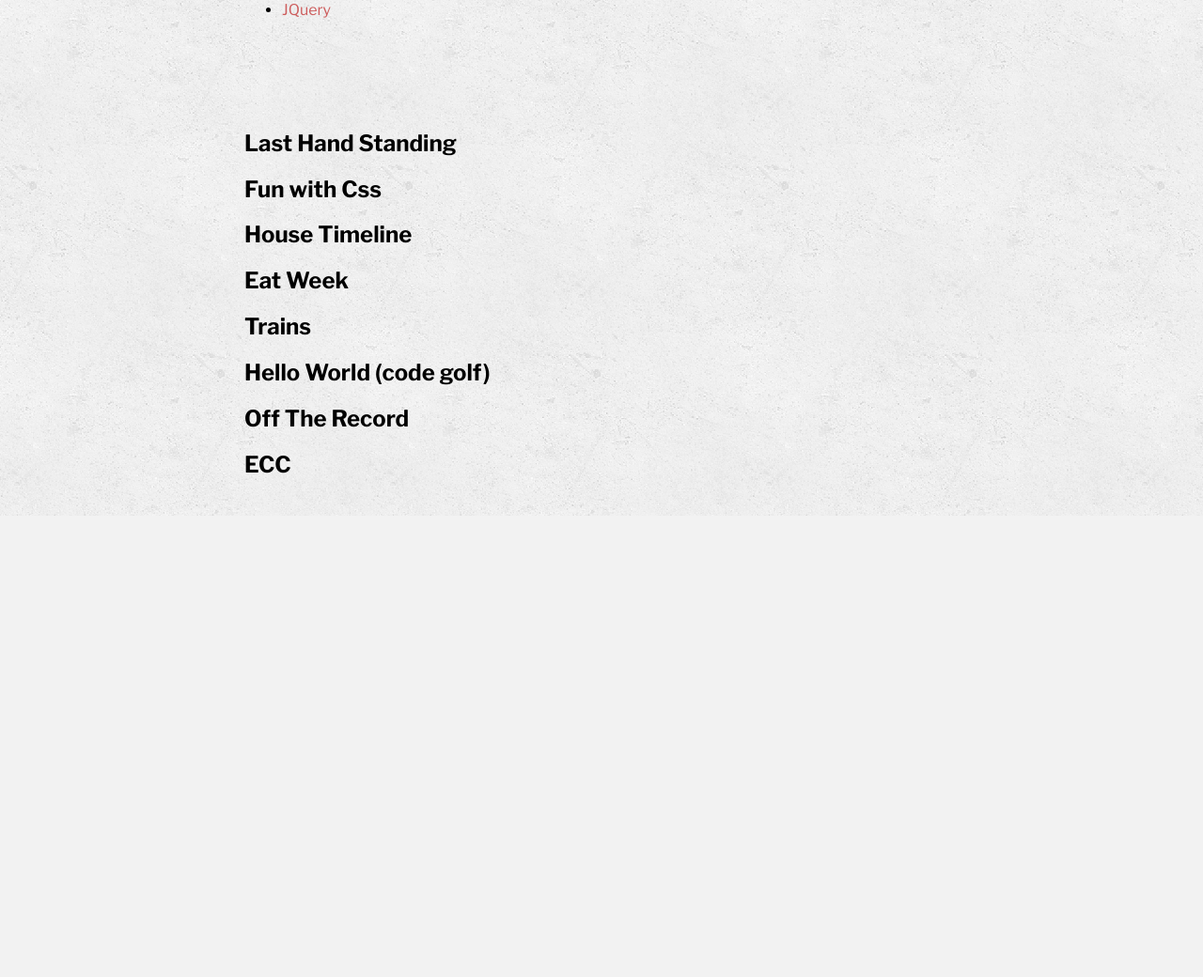
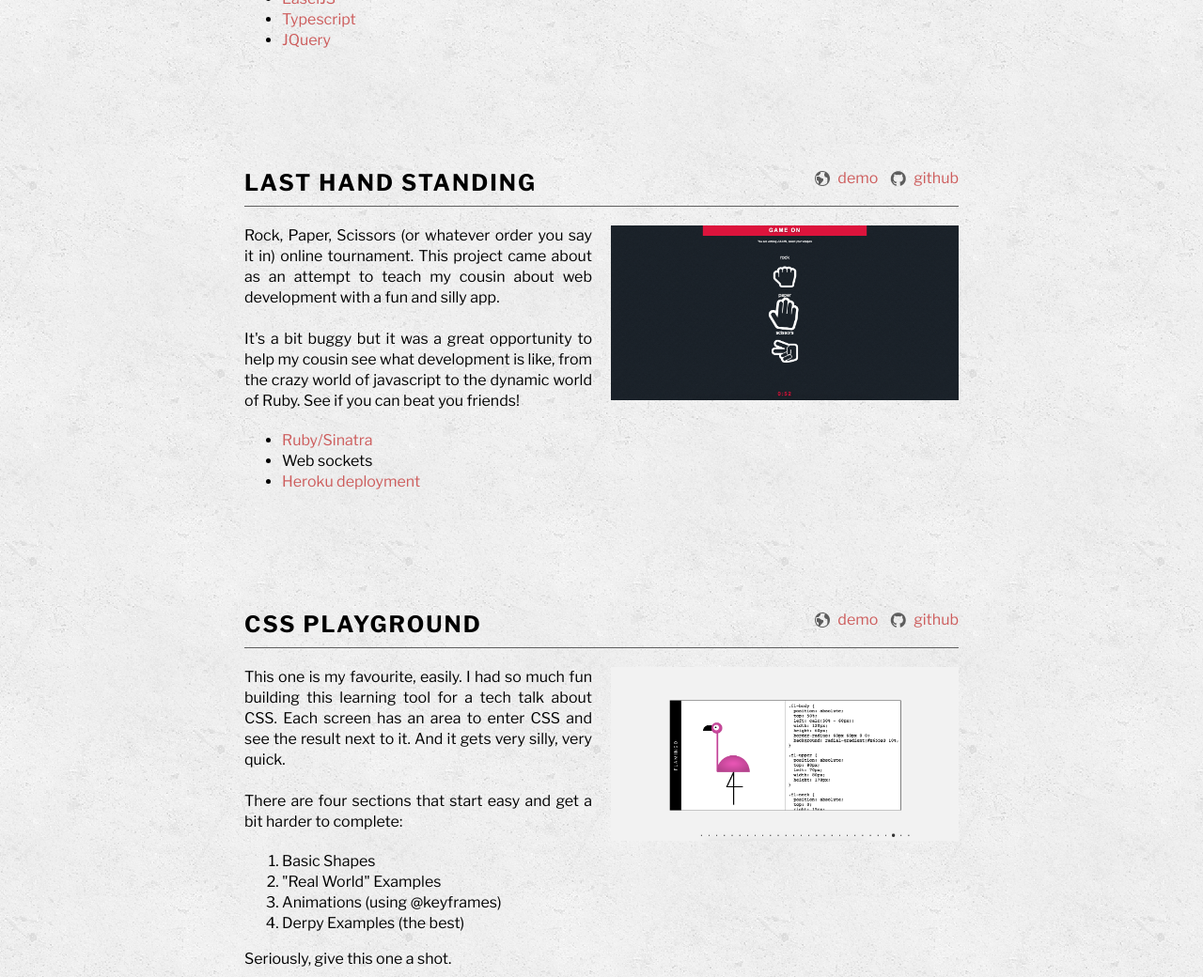
Before and after one commit to jamesformica/jamesformica.github.io, a plain HTML site: page index.html in a window 1280 px wide. Shown: the part 1760-2800 px from the top of the page at 94% size. Before the commit the page ends 2309 px from the top, so only its background shows below. Drawn offline with nearby package versions, Linux system fonts and the light colour scheme; files whose address does not match are found by name.

Commit message:
more things!

```diff
--- a/css/global.css
+++ b/css/global.css
@@ -11,7 +11,6 @@
     width: 100%;
     max-width: 800px;
     margin: 0 auto;
-    /*background: rgba(255,255,255,0.5);*/
     padding: 20px;
     border-radius: 4px;
     box-sizing: border-box;
@@ -20,6 +19,10 @@
 a {
     color: indianred;
     text-decoration: none;
+}
+
+p {
+    margin: 20px 0;
 }
 
 a:hover {
--- a/css/header.css
+++ b/css/header.css
@@ -28,7 +28,7 @@
 }
 
 header > .spin {
-    animation-name: head-spin;
+    /*animation-name: head-spin;*/
     animation-duration: 8s;
     animation-iteration-count: infinite;
     animation-timing-function: ease-in-out;
@@ -38,7 +38,7 @@
 header > .orbit {
     color: lightblue;
     font-size: 70px;
-    animation-name: head-orbit;
+    /*animation-name: head-orbit;*/
     animation-duration: 8s;
     animation-iteration-count: infinite;
     animation-timing-function: ease-in-out;
--- a/css/section.css
+++ b/css/section.css
@@ -67,9 +67,10 @@
 }
 
 section > .info > .image {
+    margin-top: 20px;
     background-size: contain;
     background-repeat: no-repeat;
-    background-position: center;
+    background-position: top;
     max-height: 300px;
     order: 3;
 }
--- a/index.html
+++ b/index.html
@@ -8,6 +8,8 @@
 	<link rel="stylesheet" href="css/section.css">
 	<link rel="stylesheet" href="css/icons.css">
 	<link href="https://fonts.googleapis.com/css?family=Libre+Franklin:400,700" rel="stylesheet">
+
+	<meta name="viewport" content="width=device-width, initial-scale=1.0">
 </head>
 
 <body>
@@ -28,6 +30,7 @@
 	</div>
 
 	<article>
+		<!--Splittr-->
 		<section>
 			<div class="header">
 				<h2 id="splittr">Splittr</h2>
@@ -55,7 +58,7 @@
 					</p>
 					<ul>
 						<li>Static Html</li>
-						<li><a href="#">Typescript<a/></li>
+						<li><a href="#">Typescript</a></li>
 						<li><a href="#">Sass</a></li>
 						<li>SimplePaint</li>
 					</ul>
@@ -64,6 +67,7 @@
 			</div>
 		</section>
 
+		<!--SimplePaint-->
 		<section>
 			<div class="header">
 				<h2 id="simplepaint">Simple Paint</h2>
@@ -80,30 +84,88 @@
 			<div class="info">
 				<div class="description">
 					<p>
-						Imagine MS Paint on an Html Canvas but only with the most basic but awesome features... May i present SimplePaint. It's a tiny library that builds
-                        and allows you to draw whatever your heart desires.
+						Imagine MS Paint on an Html Canvas but only with the most basic but awesome features... May i present SimplePaint. It's a
+						tiny library that constructs a canvas and allows you to draw whatever your heart desires.
 						<br/>
+						<br/> Using EaselJS under the hood to draw lines and ensure mobile compatibility it boosts amazing features such as
+						the Erase tool, Fill tool (with a mediocre attempt at antialiasing) and a gorgeous palette of colours.
 						<br/>
-                        Using EaselJS under the hood to draw lines and ensure mobile compatibility it boosts amazing
-                        features such as the Erase tool, Fill tool (with a mediocre attempt at antialiasing) and a gorgeous palette of colours.
-                        <br/>
-                        <br/>
-                        This one was honestly so much fun and even comes with a typescript definition file for the 0 people out there who will use this :P
+						<br/> This one was honestly so much fun and even comes with a typescript definition file for the 0 people out there
+						who will use this :P
 					</p>
 					<ul>
-						<li><a href="#">EaselJS<a/></li>
-						<li><a href="#">Typescript<a/></li>
+						<li><a href="#">EaselJS</a></li>
+						<li><a href="#">Typescript</a></li>
 						<li><a href="#">JQuery</a></li>
 					</ul>
 				</div>
 				<div class="image" style="background-image: url('images/simplepaint.png')"></div>
 		</section>
 
+		<!--Last Hand Standing-->
+		<section>
+			<div class="header">
+				<h2 id="lasthandstanding">Last Hand Standing</h2>
 
+				<div class="links">
+					<i class="icon-earth"></i>
+					<a href="https://lasthandstanding.herokuapp.com" target="_blank">demo</a>
 
-		<h2>Last Hand Standing</h2>
+					<i class="icon-github"></i>
+					<a href="https://" target="_blank">GitHub</a>
+				</div>
+			</div>
 
-		<h2>Fun with Css</h2>
+			<div class="info">
+				<div class="description">
+					<p>
+						Rock, Paper, Scissors (or whatever order you say it in) online tournament. This project came about as an attempt to teach
+						my cousin about web development with a fun and silly app.
+						<br/>
+						<br/> It's a bit buggy but it was a great opportunity to help my cousin see what development is like, from the crazy
+						world of javascript to the dynamic world of Ruby. See if you can beat you friends!
+					</p>
+					<ul>
+						<li><a href="#">Ruby/Sinatra</a></li>
+						<li>Web sockets</li>
+						<li><a href="#">Heroku deployment</a></li>
+					</ul>
+				</div>
+				<div class="image" style="background-image: url('images/lasthandstanding.png')"></div>
+		</section>
+
+		<!--Css Playground-->
+		<section>
+			<div class="header">
+				<h2 id="cssplayground">CSS Playground</h2>
+
+				<div class="links">
+					<i class="icon-earth"></i>
+					<a href="https://cssplayground.herokuapp.com" target="_blank">demo</a>
+
+					<i class="icon-github"></i>
+					<a href="https://" target="_blank">GitHub</a>
+				</div>
+			</div>
+
+			<div class="info">
+				<div class="description">
+					<p>
+						This one is my favourite, easily. I had so much fun building this learning tool for a tech talk about CSS. Each screen has
+						an area to enter CSS and see the result next to it. And it gets very silly, very quick.
+						<br/>
+						<br/> There are four sections that start easy and get a bit harder to complete:
+						<ol>
+							<li>Basic Shapes</li>
+							<li>"Real World" Examples</li>
+							<li>Animations (using @keyframes)</li>
+							<li>Derpy Examples (the best)</li>
+						</ol>
+						Seriously, give this one a shot.
+					</p>
+				</div>
+				<div class="image" style="background-image: url('images/cssplayground.png')"></div>
+		</section>
 
 		<h2>House Timeline</h2>
 
```
Also changed, not shown: images/cssplayground.png (added), images/lasthandstanding.png (added). Lines whose indentation alone changed are shown as unchanged.
